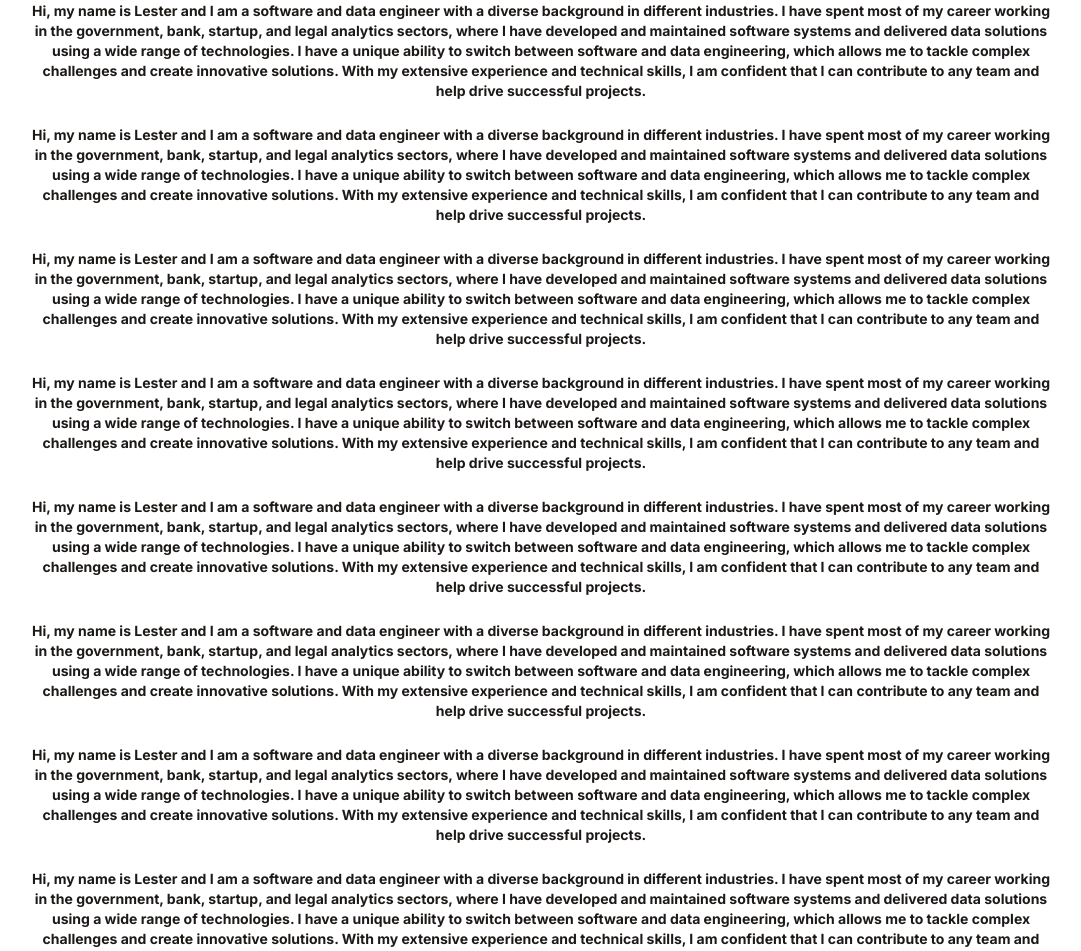
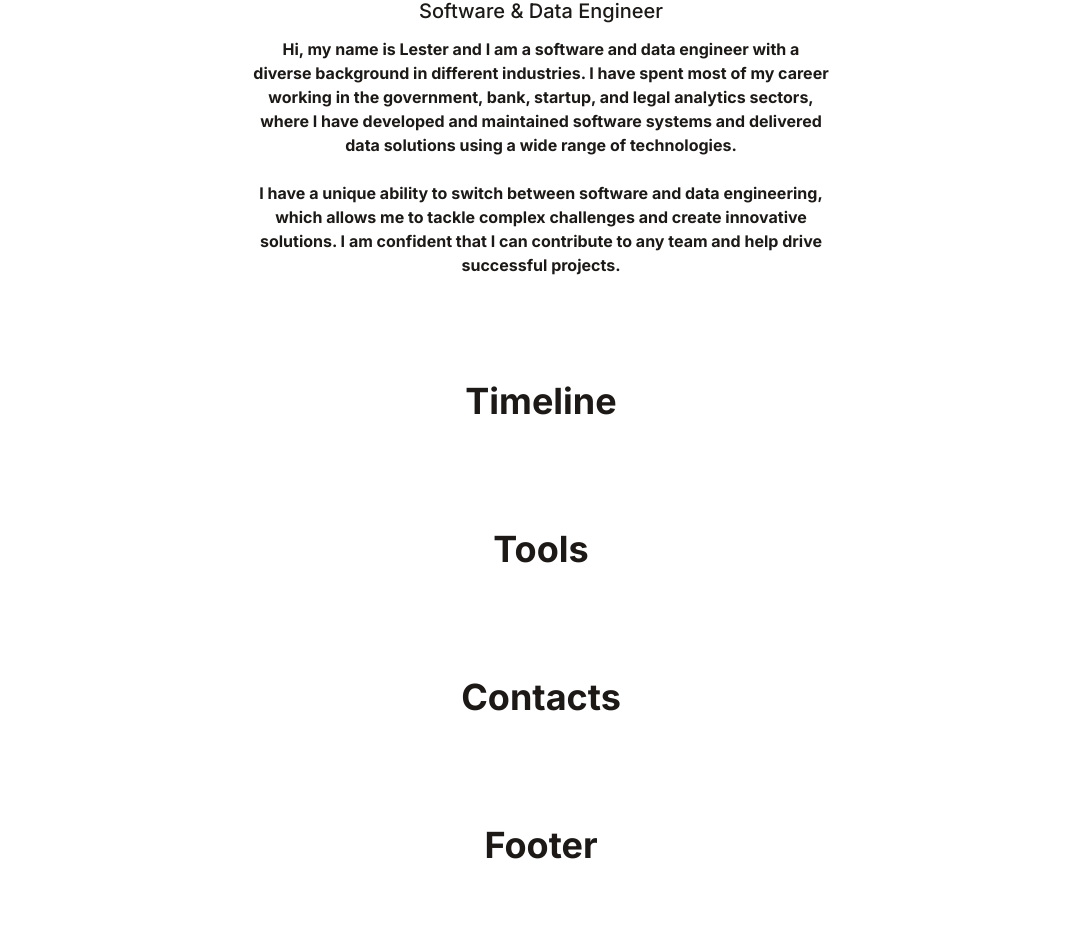
Before and after one commit to freshstartagain/portfolio, a React (Vite) app: page / in a window 1280 px wide. Shown: the part 239-1190 px from the top of the page, without its empty margins (99-1180 px from the left). After the commit the page ends 1132 px from the top, so only its background shows below. Built offline with nearby package versions, Linux system fonts and the light colour scheme.

Commit message:
feat: format intro

```diff
--- a/src/components/Intro.jsx
+++ b/src/components/Intro.jsx
@@ -2,98 +2,22 @@ import React from "react";
 
 function Intro() {
   return (
-    <div className="flex flex-col items-center justify-center text-center pb-6 pt-20">
-      <h1 className="font-bold text-4xl mb-1">Lester</h1>
-      <p className="font-medium text-base mb-3 ">Software & Data Engineer</p>
-      <p className="font-bold mb-6 text-sm">
+    <div className="flex flex-col items-center justify-center pb-6 pt-20 text-center">
+      <h1 className="dark:text-white font-bold mb-1 text-7xl">Lester</h1>
+      <p className="font-medium text-base mb-3 text-xl">
+        Software & Data Engineer
+      </p>
+      <p className="font-bold max-w-xl text-md">
         Hi, my name is Lester and I am a software and data engineer with a
         diverse background in different industries. I have spent most of my
-        career working in the government, bank, startup, and legal analytics sectors,
-        where I have developed and maintained software systems and delivered
-        data solutions using a wide range of technologies. I have a unique
-        ability to switch between software and data engineering, which allows me
-        to tackle complex challenges and create innovative solutions. With my
-        extensive experience and technical skills, I am confident that I can
-        contribute to any team and help drive successful projects.
+        career working in the government, bank, startup, and legal analytics
+        sectors, where I have developed and maintained software systems and
+        delivered data solutions using a wide range of technologies.
+        <br /><br />I have a unique ability to switch between software and data
+        engineering, which allows me to tackle complex challenges and create
+        innovative solutions. I am confident that I can contribute to any team
+        and help drive successful projects.
       </p>
-      <p className="font-bold mb-6 text-sm">
-        Hi, my name is Lester and I am a software and data engineer with a
-        diverse background in different industries. I have spent most of my
-        career working in the government, bank, startup, and legal analytics sectors,
-        where I have developed and maintained software systems and delivered
-        data solutions using a wide range of technologies. I have a unique
-        ability to switch between software and data engineering, which allows me
-        to tackle complex challenges and create innovative solutions. With my
-        extensive experience and technical skills, I am confident that I can
-        contribute to any team and help drive successful projects.
-      </p>
-      <p className="font-bold mb-6 text-sm">
-        Hi, my name is Lester and I am a software and data engineer with a
-        diverse background in different industries. I have spent most of my
-        career working in the government, bank, startup, and legal analytics sectors,
-        where I have developed and maintained software systems and delivered
-        data solutions using a wide range of technologies. I have a unique
-        ability to switch between software and data engineering, which allows me
-        to tackle complex challenges and create innovative solutions. With my
-        extensive experience and technical skills, I am confident that I can
-        contribute to any team and help drive successful projects.
-      </p>
-      <p className="font-bold mb-6 text-sm">
-        Hi, my name is Lester and I am a software and data engineer with a
-        diverse background in different industries. I have spent most of my
-        career working in the government, bank, startup, and legal analytics sectors,
-        where I have developed and maintained software systems and delivered
-        data solutions using a wide range of technologies. I have a unique
-        ability to switch between software and data engineering, which allows me
-        to tackle complex challenges and create innovative solutions. With my
-        extensive experience and technical skills, I am confident that I can
-        contribute to any team and help drive successful projects.
-      </p>
-      <p className="font-bold mb-6 text-sm">
-        Hi, my name is Lester and I am a software and data engineer with a
-        diverse background in different industries. I have spent most of my
-        career working in the government, bank, startup, and legal analytics sectors,
-        where I have developed and maintained software systems and delivered
-        data solutions using a wide range of technologies. I have a unique
-        ability to switch between software and data engineering, which allows me
-        to tackle complex challenges and create innovative solutions. With my
-        extensive experience and technical skills, I am confident that I can
-        contribute to any team and help drive successful projects.
-      </p>
-      <p className="font-bold mb-6 text-sm">
-        Hi, my name is Lester and I am a software and data engineer with a
-        diverse background in different industries. I have spent most of my
-        career working in the government, bank, startup, and legal analytics sectors,
-        where I have developed and maintained software systems and delivered
-        data solutions using a wide range of technologies. I have a unique
-        ability to switch between software and data engineering, which allows me
-        to tackle complex challenges and create innovative solutions. With my
-        extensive experience and technical skills, I am confident that I can
-        contribute to any team and help drive successful projects.
-      </p>
-      <p className="font-bold mb-6 text-sm">
-        Hi, my name is Lester and I am a software and data engineer with a
-        diverse background in different industries. I have spent most of my
-        career working in the government, bank, startup, and legal analytics sectors,
-        where I have developed and maintained software systems and delivered
-        data solutions using a wide range of technologies. I have a unique
-        ability to switch between software and data engineering, which allows me
-        to tackle complex challenges and create innovative solutions. With my
-        extensive experience and technical skills, I am confident that I can
-        contribute to any team and help drive successful projects.
-      </p>
-      <p className="font-bold mb-6 text-sm">
-        Hi, my name is Lester and I am a software and data engineer with a
-        diverse background in different industries. I have spent most of my
-        career working in the government, bank, startup, and legal analytics sectors,
-        where I have developed and maintained software systems and delivered
-        data solutions using a wide range of technologies. I have a unique
-        ability to switch between software and data engineering, which allows me
-        to tackle complex challenges and create innovative solutions. With my
-        extensive experience and technical skills, I am confident that I can
-        contribute to any team and help drive successful projects.
-      </p>
-
     </div>
   );
 }
```
